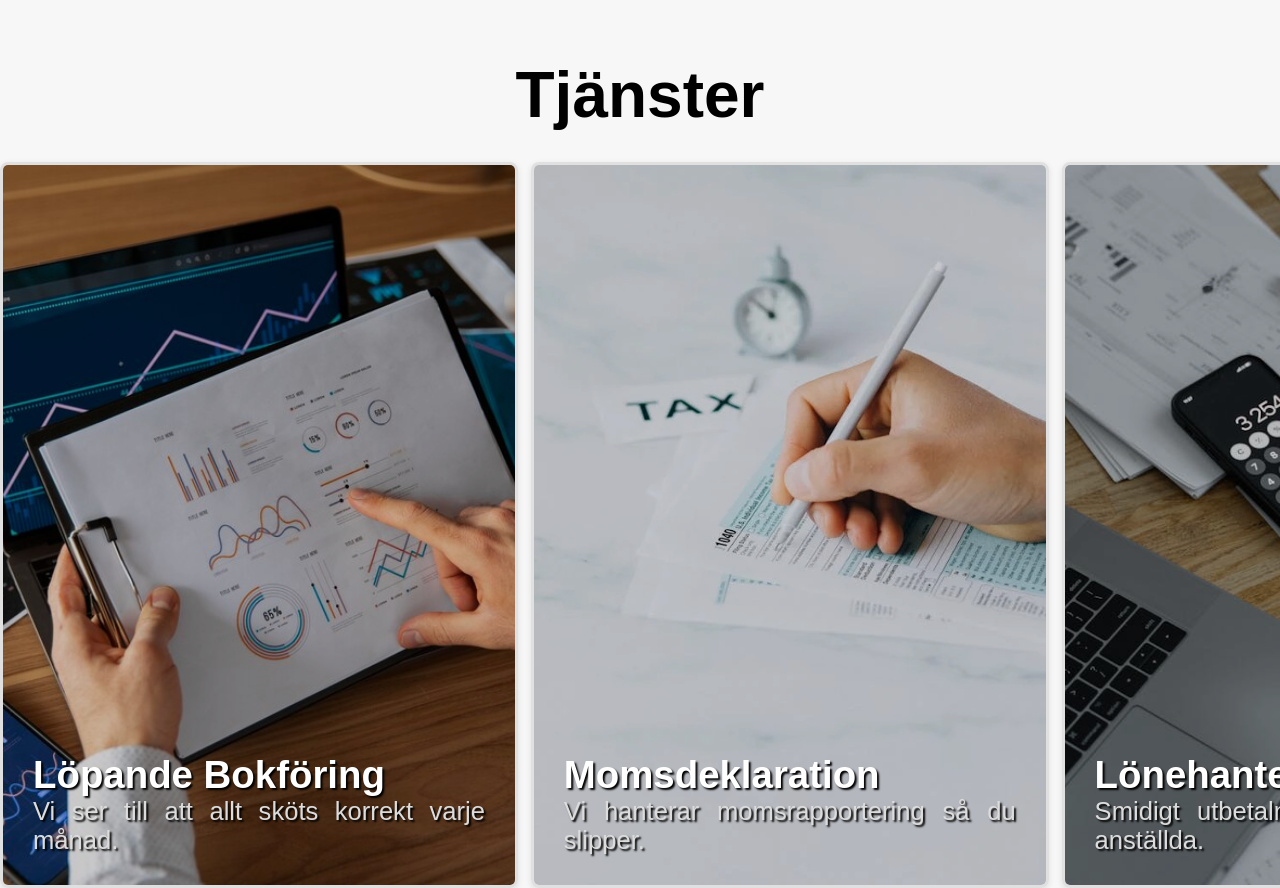
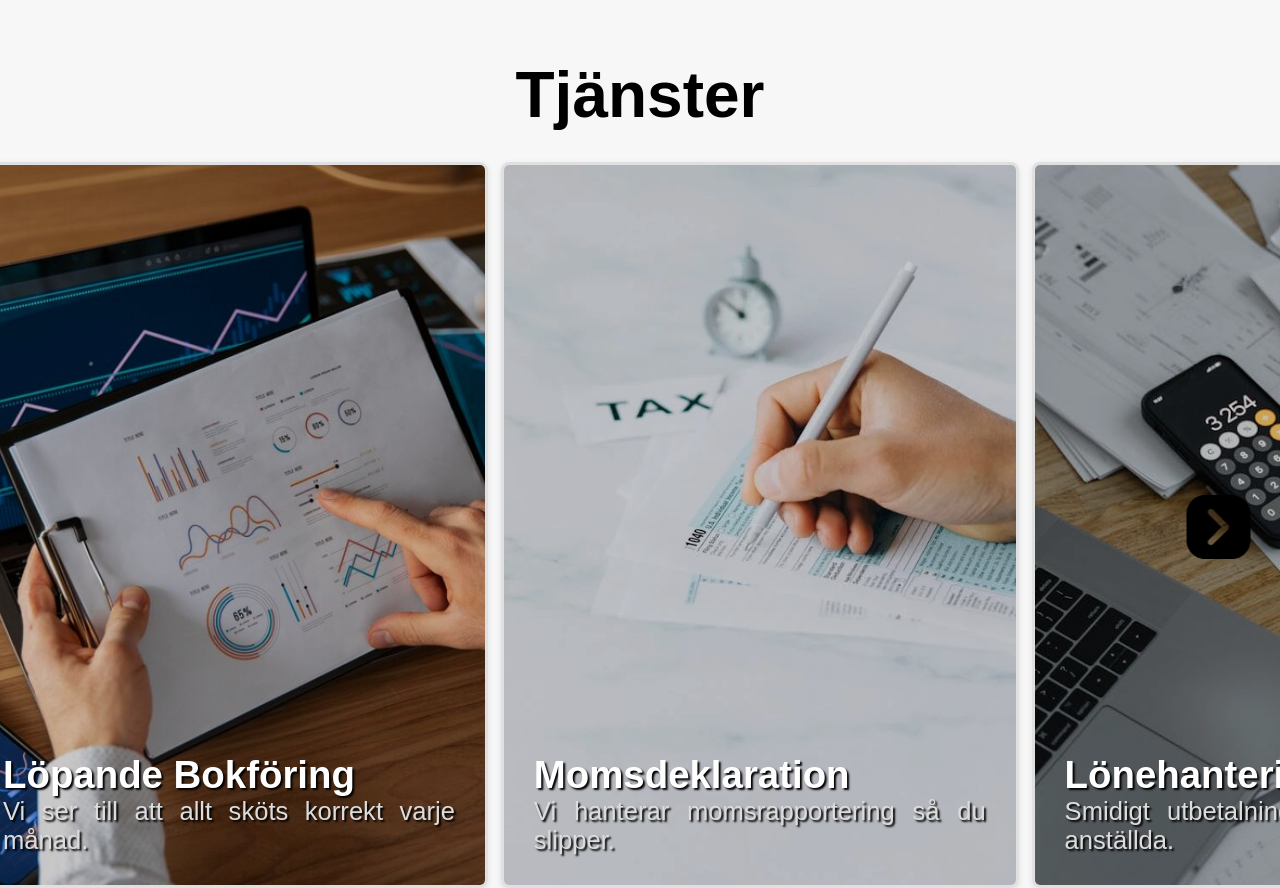
Before and after one commit to Abdurrahman143/Asmaa, a plain HTML site: page index.html in a window 1280 px wide. Shown: the part 800-1688 px from the top of the page. Drawn offline with Linux system fonts and the light colour scheme.

Commit message:
horizontal bar
arrow

```diff
--- a/index.html
+++ b/index.html
@@ -55,6 +55,7 @@
   <section id="services">
 
     <h1>Tjänster</h1>
+
   </section>
   <div class="cardCon">
 
@@ -88,6 +89,11 @@
   </div>
   </div>
   <div class="spacer"></div>
+  <div class="arrow3">
+    <picture>
+      <source srcset="./assets/arrowDark.svg" media="(prefers-color-scheme: dark)">
+      <img src="./assets/arrowLight.svg" alt="Scroll aside" class="icon"></picture>
+  </div>
 </div>
 
   <div id="con">
--- a/styles.css
+++ b/styles.css
@@ -370,6 +370,12 @@ width: 100%;
 position: absolute;
 top:-3rem;
 }
+.arrow3{
+  position: absolute;
+  right: 1rem;
+  bottom: 50%;
+  pointer-events: none;
+}
 #about>div>div, #about>div, #about{
   width: 100%;
 }
@@ -391,7 +397,10 @@ cursor: pointer;
 display: block;
 animation: bounce 1.5s infinite;
 }
-
+.arrow3>picture{
+  display: block;
+  animation: bar 1.5s infinite;
+}
 /* Bounce Animation */
 @keyframes bounce {
 0%, 100% {
@@ -405,7 +414,14 @@ animation: bounce 1.5s infinite;
 display: block;
 animation: move 1.5s infinite;
 }
-
+@keyframes bar {
+  0%, 100% {
+      transform: translatex(7px) ;
+  }
+  50% {
+      transform: translatex(0px) ;
+  }
+  }
 
 @keyframes move {
 0%, 100% {
@@ -487,6 +503,7 @@ animation: jello-horizontal 0.9s linear infinite ;
 }
 
 .cardCon {
+  position: relative;
   justify-content: space-evenly;
   right: 1rem;
   width: 100%;
@@ -586,5 +603,4 @@ animation: jello-horizontal 0.9s linear infinite ;
 i{
   font-weight:bold;
   text-decoration: wavy;
-  text-shadow: 0 0 1px var(--text-header);
 }
```
